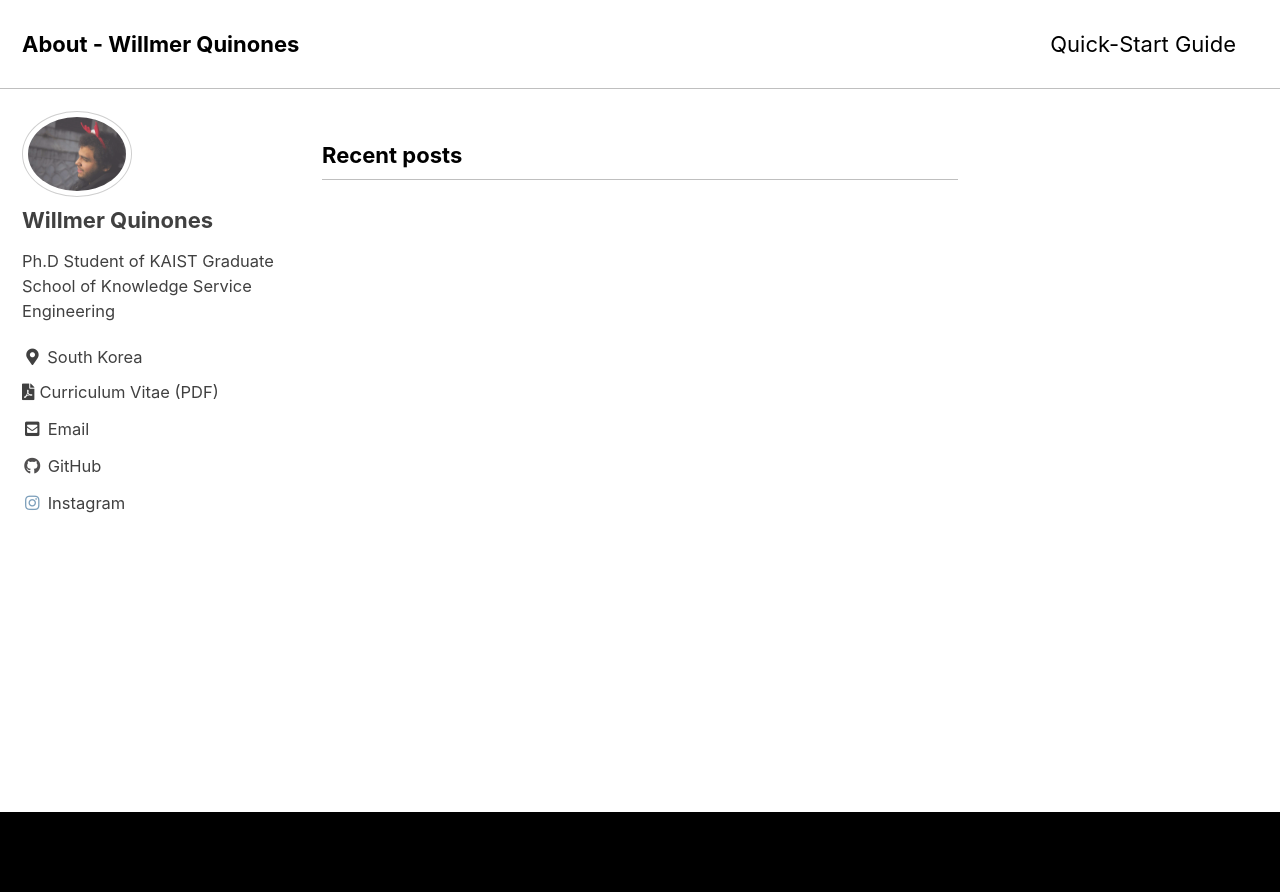
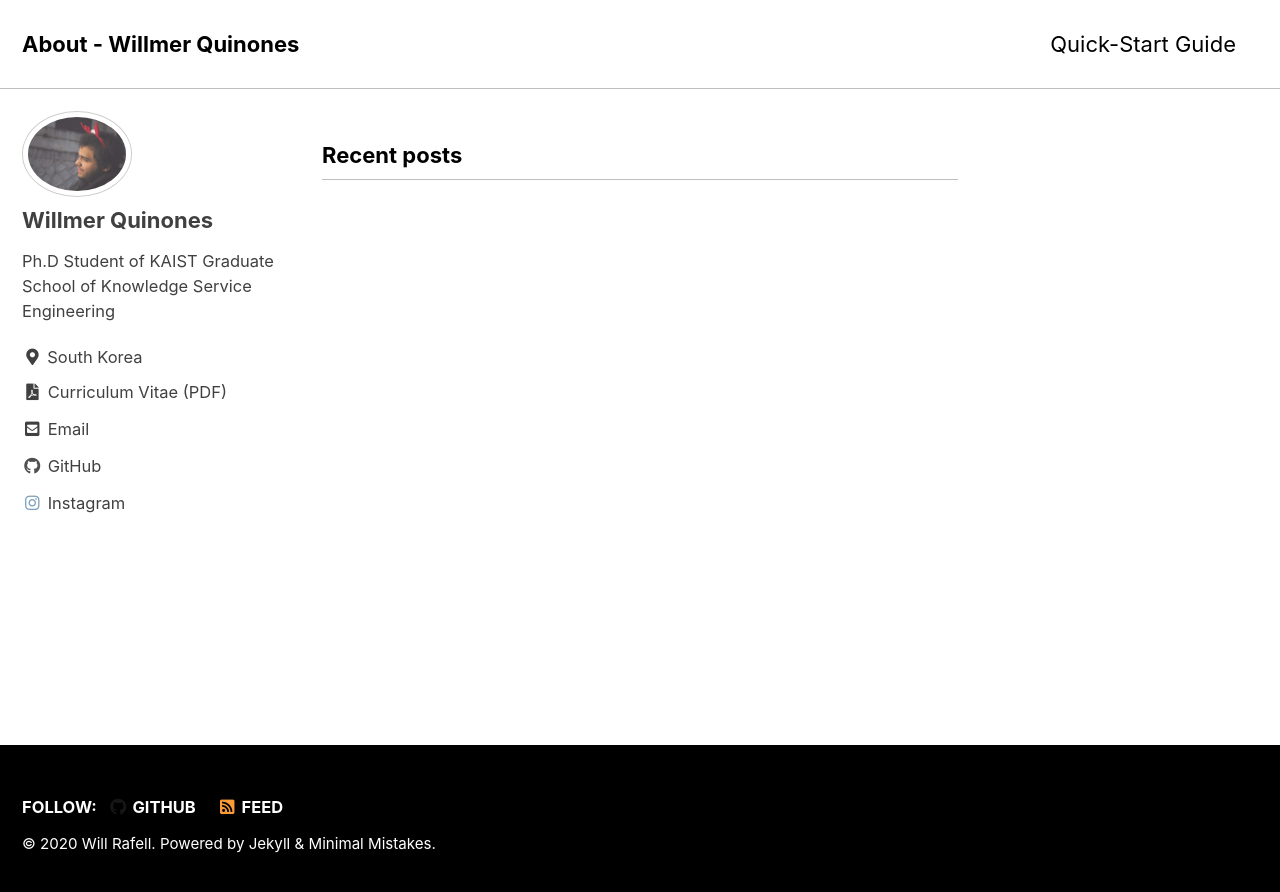
Before and after one commit to WRafell/wrafell.github.io, a Jekyll site: the page built from index.html, in a window 1280 px wide. Shown: the top 892 px of the page. Built offline with Jekyll 4.4.1, drawn with Linux system fonts in a browser that asks for light colours; cached includes are drawn as plain includes; the list of posts is cut into pages by our own code.

Commit message:
experimental commit

```diff
--- a/_config.yml
+++ b/_config.yml
@@ -101,7 +101,7 @@ author:
   email            :
   links:
     - label: "Curriculum Vitae (PDF)"
-      icon: "fas fa-file-pdf"
+      icon: "fas fa-fw fa-file-pdf"
       url: "/assets/files/cv.pdf"
     - label: "Email"
       icon: "fas fa-fw fa-envelope-square"
--- a/_includes/footer.html
+++ b/_includes/footer.html
@@ -1,4 +1,4 @@
-<!-- <div class="page__footer-follow">
+<div class="page__footer-follow">
   <ul class="social-icons">
     {% if site.data.ui-text[site.locale].follow_label %}
       <li><strong>{{ site.data.ui-text[site.locale].follow_label }}</strong></li>
@@ -16,4 +16,4 @@
   </ul>
 </div>
 
-<div class="page__footer-copyright">&copy; {{ site.time | date: '%Y' }} {{ site.name | default: site.title }}. {{ site.data.ui-text[site.locale].powered_by | default: "Powered by" }} <a href="https://jekyllrb.com" rel="nofollow">Jekyll</a> &amp; <a href="https://mademistakes.com/work/minimal-mistakes-jekyll-theme/" rel="nofollow">Minimal Mistakes</a>.</div> -->
+<div class="page__footer-copyright">&copy; {{ site.time | date: '%Y' }} {{ site.name | default: site.title }}. {{ site.data.ui-text[site.locale].powered_by | default: "Powered by" }} <a href="https://jekyllrb.com" rel="nofollow">Jekyll</a> &amp; <a href="https://mademistakes.com/work/minimal-mistakes-jekyll-theme/" rel="nofollow">Minimal Mistakes</a>.</div>
```
